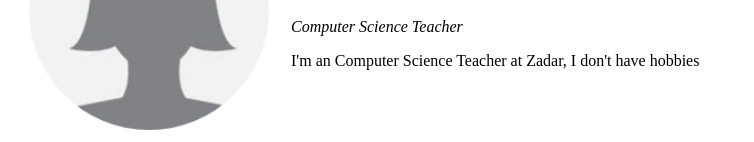
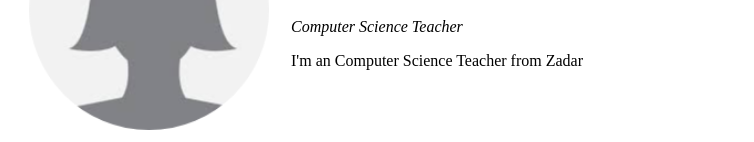
Before and after one commit to AnamarijaFG/MyCV, a plain HTML site: page index.html in a window 1280 px wide. Shown: the part 139-281 px from the top of the page, without its empty margins (0-754 px from the left). Drawn offline with Linux system fonts and the light colour scheme.

Commit message:
Update index.html

```diff
--- a/index.html
+++ b/index.html
@@ -11,7 +11,7 @@
         <td><img src="jpg/circle-cropped (1).png" width="240" alt="profile"></td>
         <td><h1>Anamarija Friganović Goić</h1>
         <em>Computer Science Teacher</em>
-        <p>I'm an Computer Science Teacher at Zadar, I don't have hobbies</p>
+        <p>I'm an Computer Science Teacher from Zadar</p>
         </td>
       </tr>
     </table>
```
